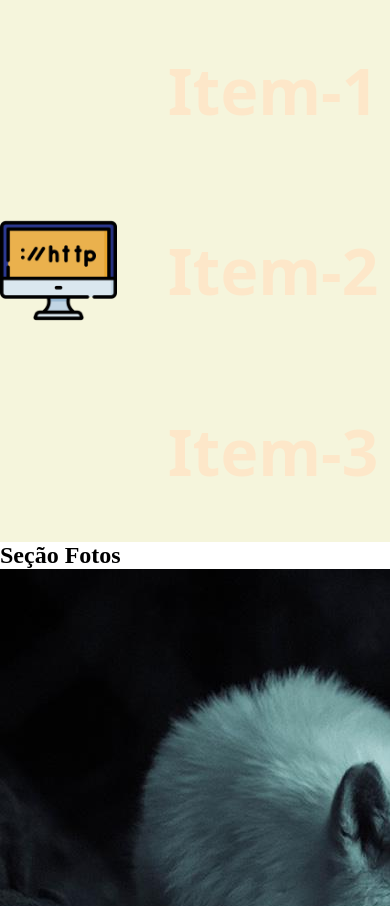
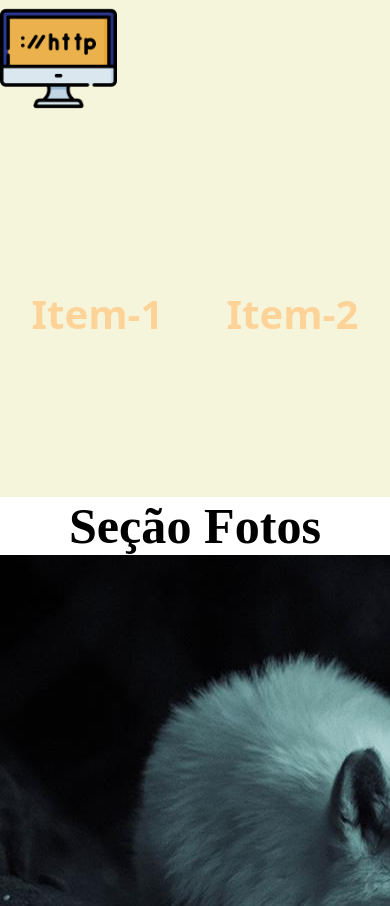
Before and after one commit to 1TDSPL-2023/rm551401, a plain HTML site: page index.html in a window 390 px wide. Shown: the top 906 px of the page. Drawn offline with Linux system fonts and the light colour scheme.

Commit message:
directiva breakpoint @media

```diff
--- /dev/null
+++ b/css/break-point.css
@@ -0,0 +1,23 @@
+@import url("./cabecalho.css");
+@import url("./conteudo.css");
+@import url("./rodape.css");
+@import url("./break-point-630px.css");
+
+
+
+
+@media(max-width:630px){
+    .cabecalho{
+      flex-direction: column;
+    }
+
+    .cabecalho nav {
+      flex-wrap: nowrap;
+      height: auto;
+    }
+
+    .cabecalho a {
+      padding: 2.5vh 0;
+      font-size: 2rem;
+    }
+}
--- a/css/cabecalho.css
+++ b/css/cabecalho.css
@@ -9,8 +9,8 @@
 .cabecalho nav{
     display: flex;
     justify-content: space-around;
-    width: 60%;
-    height: 100%;
+    width: 60vh;
+    height: 45vh;
     flex-wrap: wrap;
 }
 
@@ -24,9 +24,9 @@
     font-size: 4em;
     font-family: system-ui, -apple-system, BlinkMacSystemFont, 'Segoe UI', Roboto, Oxygen, Ubuntu, Cantarell, 'Open Sans', 'Helvetica Neue', sans-serif;
     font-weight: 700;
-    color: rgb(253, 231, 201);
+    color: rgb(253, 211, 152);
     text-align: center;
-    padding:20% 0;
+    padding: 20vh 0;
 }
 
 .cabecalho a:hover {
--- a/css/estilo.css
+++ b/css/estilo.css
@@ -7,3 +7,12 @@
     padding:0;
     box-sizing:border-box;
   }
+
+  html{
+    font-size: 62.7%;
+}
+
+.tit-sec{
+    text-align: center;
+    font-size: 5rem;
+}
```
